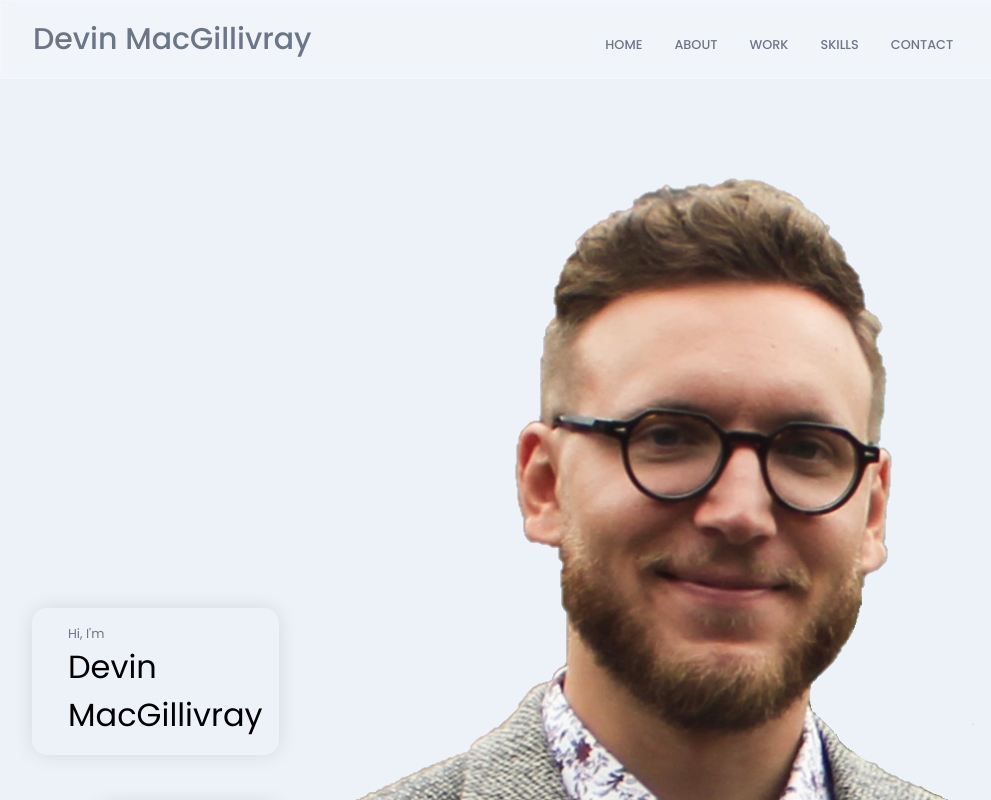
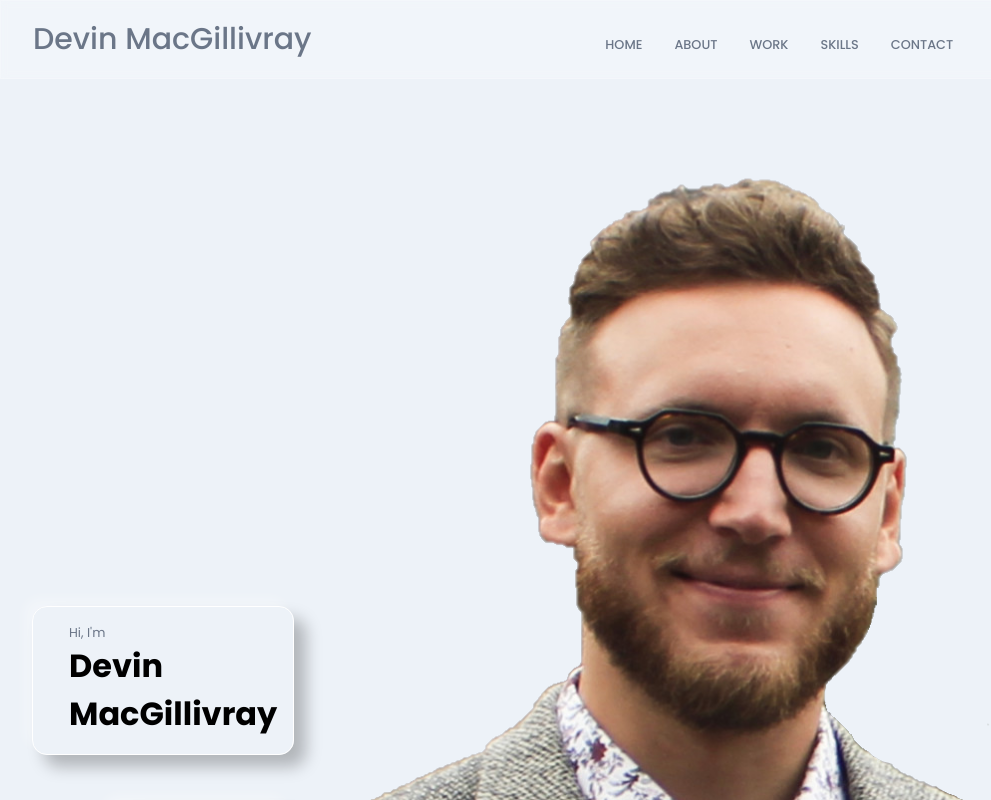
Before and after one commit to devhmac/Final_portfolio, a Next.js app in the folder portfolio-site/: page / in a window 1280 px wide. Shown: the top 800 px of the page, without its empty margins (0-991 px from the left). Built offline with nearby package versions, Linux system fonts and the light colour scheme; a web font is replaced by a local one.

Commit message:
changing shadow type on title

```diff
--- a/portfolio-site/styles/Header.module.scss
+++ b/portfolio-site/styles/Header.module.scss
@@ -76,11 +76,12 @@
   .badge-cmp,
   .tag-cmp {
     padding: 1rem 1rem;
-    border: var(--white-color);
+    border: 1px solid white;
     border-radius: 15px;
     flex-direction: row;
     width: auto;
-    box-shadow: 0 0 20px rgba(0, 0, 0, 0.1);
+    box-shadow: 12px 12px 16px 0 rgba(0, 0, 0, 0.25),
+      -8px -8px 12px 0 rgba(255, 255, 255, 0.3);
   }
 
   .tag-cmp {
@@ -98,6 +99,6 @@
   }
 }
 
-.head-text {
+.app .head-text {
   font-weight: 400;
 }
```
